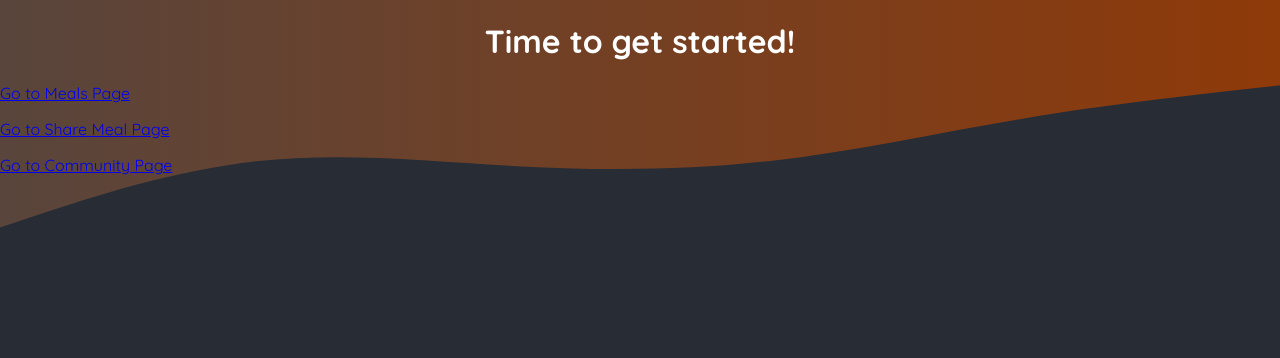
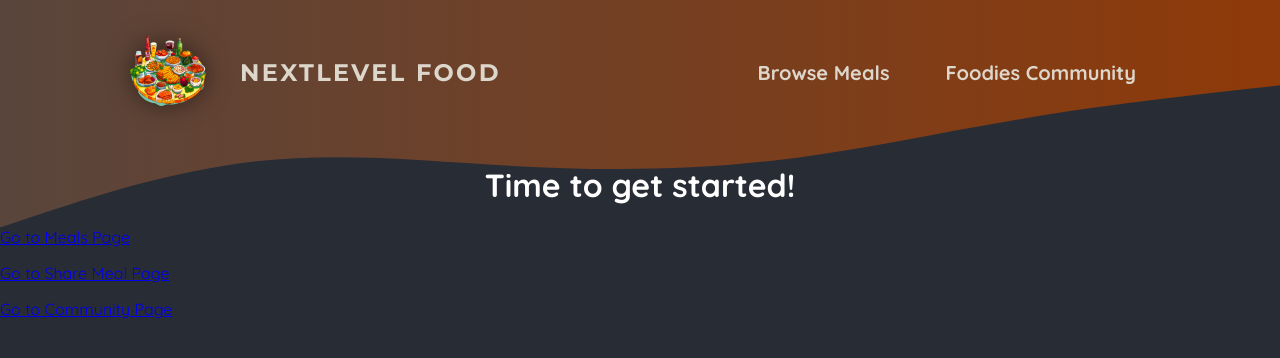
Before and after one commit to Gudratliishere/foodies, a Next.js app: page / in a window 1280 px wide. Shown: the top 358 px of the page. Built offline with nearby package versions, Linux system fonts and the light colour scheme.

Commit message:
442: style using CSS modules

```diff
--- a/app/layout.js
+++ b/app/layout.js
@@ -1,4 +1,5 @@
 import './globals.css';
+import MainHeader from "@/components/main-header";
 
 export const metadata = {
   title: 'NextLevel Food',
@@ -29,7 +30,7 @@
             ></path>
           </svg>
         </div>
-
+        <MainHeader />
         {children}
       </body>
     </html>
--- /dev/null
+++ b/components/main-header.js
@@ -0,0 +1,22 @@
+import Link from "next/link";
+import logoImg from '@/assets/logo.png'
+import styles from './main-header.module.css'
+
+export default function MainHeader() {
+    return <header className={styles.header}>
+        <Link href="/" className={styles.logo}>
+            <img src={logoImg.src} alt="NextLevel Food"/>
+            NextLevel Food
+        </Link>
+        <nav className={styles.nav}>
+            <ul>
+                <li>
+                    <Link href="/meals">Browse Meals</Link>
+                </li>
+                <li>
+                    <Link href="/commmunity">Foodies Community</Link>
+                </li>
+            </ul>
+        </nav>
+    </header>
+}
--- /dev/null
+++ b/components/main-header.module.css
@@ -0,0 +1,67 @@
+.header {
+    display: flex;
+    justify-content: space-between;
+    align-items: center;
+    padding: 2rem 1rem;
+}
+
+@media (min-width: 768px) {
+    .header {
+        padding: 2rem 10%;
+    }
+}
+
+.nav ul {
+    list-style: none;
+    margin: 0;
+    padding: 0;
+    display: flex;
+    gap: 1.5rem;
+    /* font-family: 'Montserrat', sans-serif; */
+    font-size: 1.25rem;
+}
+
+.nav a {
+    text-decoration: none;
+    color: #ddd6cb;
+    font-weight: bold;
+    padding: 0.5rem 1rem;
+    border-radius: 0.5rem;
+}
+
+.nav a:hover,
+.nav a:active {
+    background: linear-gradient(90deg, #ff8a05, #f9b331);
+    background-clip: text;
+    -webkit-background-clip: text;
+    -webkit-text-fill-color: transparent;
+    text-shadow: 0 0 18px rgba(248, 190, 42, 0.8);
+}
+
+.active {
+    background: linear-gradient(90deg, #ff8a05, #f9b331);
+    background-clip: text;
+    -webkit-background-clip: text;
+    -webkit-text-fill-color: transparent;
+}
+
+.logo {
+    display: flex;
+    align-items: center;
+    justify-content: center;
+    gap: 2rem;
+    text-decoration: none;
+    color: #ddd6cb;
+    font-weight: bold;
+    font-family: 'Montserrat', sans-serif;
+    letter-spacing: 0.15rem;
+    text-transform: uppercase;
+    font-size: 1.5rem;
+}
+
+.logo img {
+    width: 5rem;
+    height: 5rem;
+    object-fit: contain;
+    filter: drop-shadow(0 0 0.75rem rgba(0, 0, 0, 0.5));
+}
```
